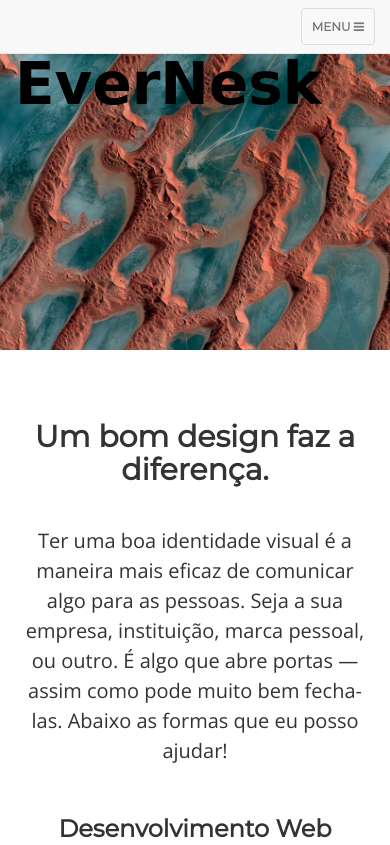
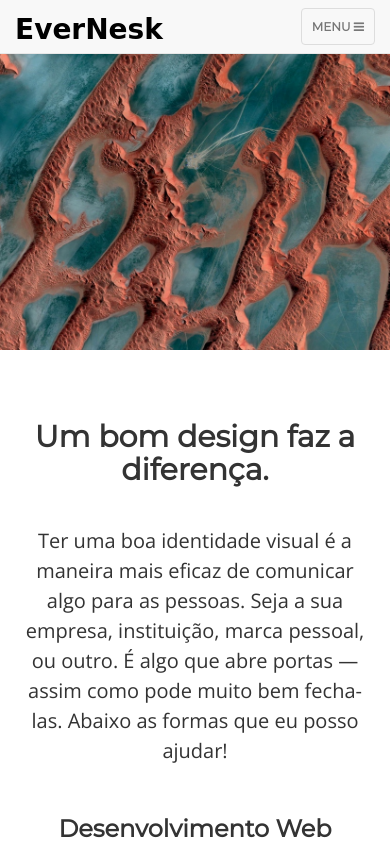
Before and after one commit to evernesk/evernesk.github.io, a website: page index.html in a window 390 px wide. Shown: the top 845 px of the page. Drawn offline with nearby package versions, Linux system fonts and the light colour scheme; a web font is replaced by a local one.

Commit message:
changing navbar-brand size on mobile

```diff
--- a/less/clean-blog.less
+++ b/less/clean-blog.less
@@ -76,7 +76,7 @@ hr.small {
 	.navbar-brand {
 		font-weight: 800;
 		float: none;
-
+		width: 50px;
 	}
 	.navbar-header {
 
@@ -103,10 +103,12 @@ hr.small {
 	width: 70px;
 	cursor: pointer;
 }
-
+.navbar-brand {
+	margin-top: -20px;
+}
 #brand-name {
 	font-family: 'Bungee Inline', cursive;
-	font-size: 58px;
+	font-size: 28px;
 	text-decoration: none;
 	color: #000;
 }
@@ -115,13 +117,12 @@ hr.small {
 	color: #222;
 }
 
-
-
 	@media only screen and (min-width: 768px) {
-
-
 		background: white;
 		border-bottom: 1px solid transparent;
+		#brand-name {
+			font-size: 58px;
+		}
 		.navbar-brand {
 			margin-top: 10px;
 			position: absolute;
```
Also changed, not shown: css/clean-blog.min.css.
